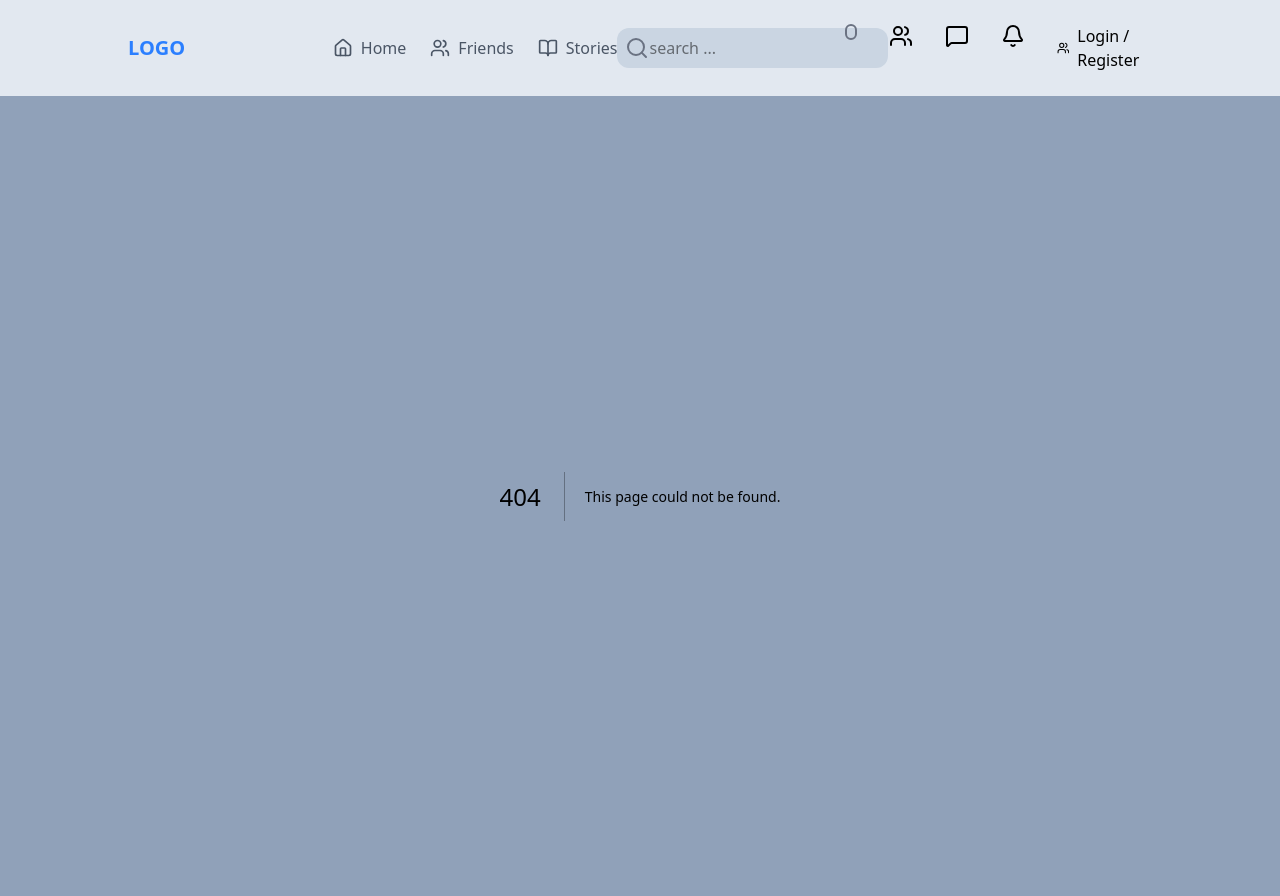
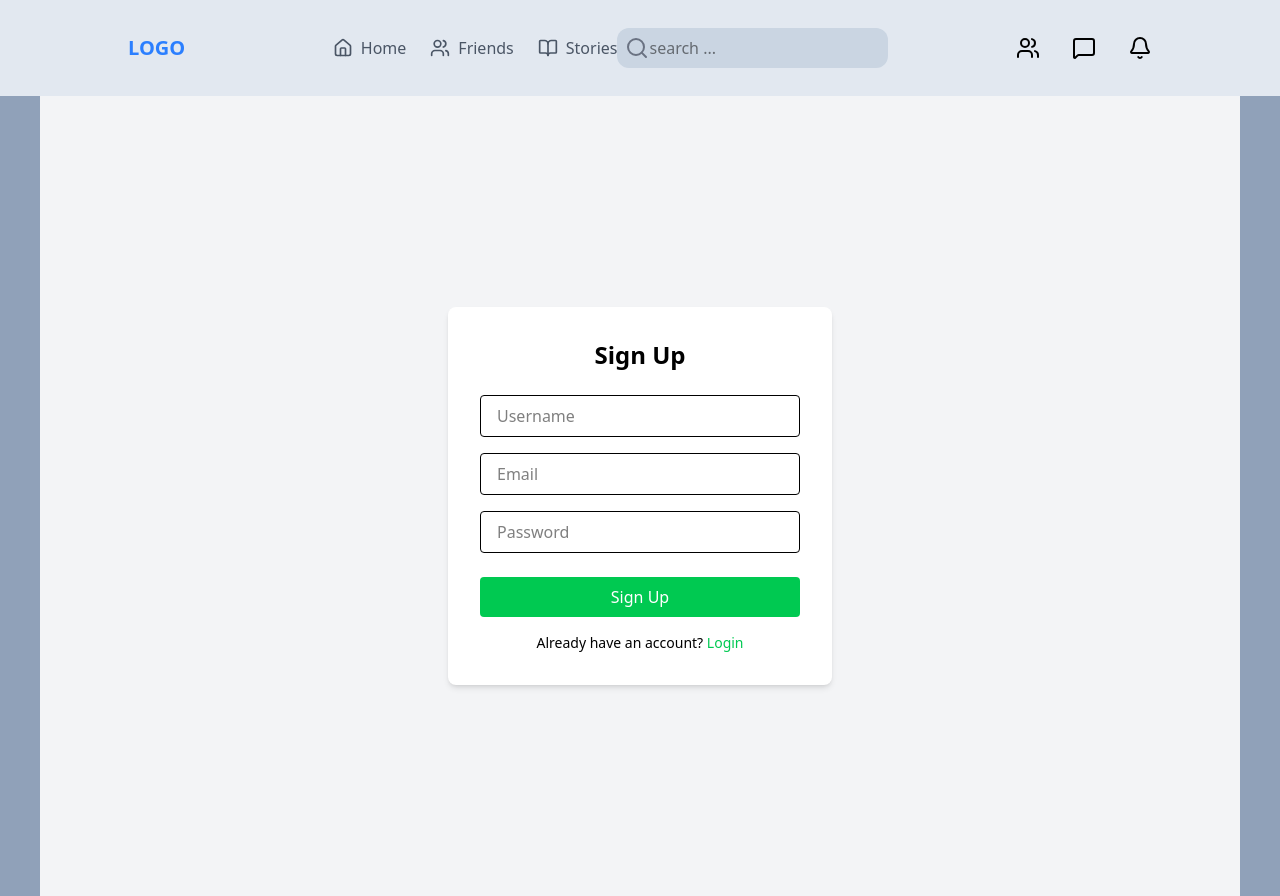
Before and after one commit to abijith-831/Socium, a Next.js app: page /signup in a window 1280 px wide. Before the commit this address had no page. Built offline with nearby package versions, Linux system fonts and the light colour scheme.

Commit message:
prisma changed

```diff
--- a/package.json
+++ b/package.json
@@ -13,6 +13,8 @@
   "dependencies": {
     "@clerk/nextjs": "^6.22.0",
     "@prisma/client": "^6.10.1",
+    "bcrypt": "^6.0.0",
+    "bcryptjs": "^3.0.2",
     "dotenv": "^16.5.0",
     "lucide-react": "^0.515.0",
     "mysql2": "^3.14.1",
@@ -25,6 +27,7 @@
   "devDependencies": {
     "@eslint/eslintrc": "^3",
     "@tailwindcss/postcss": "^4",
+    "@types/bcryptjs": "^2.4.6",
     "@types/node": "^20",
     "@types/react": "^19",
     "@types/react-dom": "^19",
--- /dev/null
+++ b/src/api/auth/signup.ts
@@ -0,0 +1,20 @@
+import { PrismaClient } from '@prisma/client'
+import bcrypt from 'bcryptjs'
+
+const prisma = new PrismaClient()
+
+export async function POST(req: Request) {
+  const { username, email, password } = await req.json()
+  const hashedPassword = await bcrypt.hash(password, 10)
+
+  const existing = await prisma.user.findUnique({ where: { email } })
+  if (existing) {
+    return new Response('User already exists', { status: 400 })
+  }
+
+  const user = await prisma.user.create({
+    data: { username, email, password: hashedPassword }
+  })
+
+  return new Response(JSON.stringify({ success: true, user }), { status: 201 })
+}
--- /dev/null
+++ b/src/app/login/page.tsx
@@ -0,0 +1,44 @@
+'use client'
+
+import { useState } from 'react'
+
+export default function LoginPage() {
+  const [email, setEmail] = useState('')
+  const [password, setPassword] = useState('')
+
+  const handleLogin = async (e: any) => {
+    e.preventDefault()
+    // Call API here
+    console.log({ email, password })
+  }
+
+  return (
+    <div className="min-h-screen flex items-center justify-center bg-gray-100">
+      <form onSubmit={handleLogin} className="bg-white p-8 rounded-lg shadow-md w-full max-w-sm">
+        <h2 className="text-2xl font-semibold mb-6 text-center">Login</h2>
+        <input
+          type="email"
+          placeholder="Email"
+          className="w-full px-4 py-2 border rounded mb-4"
+          value={email}
+          onChange={(e) => setEmail(e.target.value)}
+          required
+        />
+        <input
+          type="password"
+          placeholder="Password"
+          className="w-full px-4 py-2 border rounded mb-6"
+          value={password}
+          onChange={(e) => setPassword(e.target.value)}
+          required
+        />
+        <button type="submit" className="w-full bg-blue-500 text-white py-2 rounded hover:bg-blue-600">
+          Login
+        </button>
+        <p className="text-sm mt-4 text-center">
+          Don't have an account? <a href="/signup" className="text-blue-500">Sign up</a>
+        </p>
+      </form>
+    </div>
+  )
+}
--- /dev/null
+++ b/src/app/signup/page.tsx
@@ -0,0 +1,53 @@
+'use client'
+
+import { useState } from 'react'
+
+export default function SignupPage() {
+  const [username, setUsername] = useState('')
+  const [email, setEmail] = useState('')
+  const [password, setPassword] = useState('')
+
+  const handleSignup = async (e: any) => {
+    e.preventDefault()
+    // Call API here
+    console.log({ username, email, password })
+  }
+
+  return (
+    <div className="min-h-screen flex items-center justify-center bg-gray-100">
+      <form onSubmit={handleSignup} className="bg-white p-8 rounded-lg shadow-md w-full max-w-sm">
+        <h2 className="text-2xl font-semibold mb-6 text-center">Sign Up</h2>
+        <input
+          type="text"
+          placeholder="Username"
+          className="w-full px-4 py-2 border rounded mb-4"
+          value={username}
+          onChange={(e) => setUsername(e.target.value)}
+          required
+        />
+        <input
+          type="email"
+          placeholder="Email"
+          className="w-full px-4 py-2 border rounded mb-4"
+          value={email}
+          onChange={(e) => setEmail(e.target.value)}
+          required
+        />
+        <input
+          type="password"
+          placeholder="Password"
+          className="w-full px-4 py-2 border rounded mb-6"
+          value={password}
+          onChange={(e) => setPassword(e.target.value)}
+          required
+        />
+        <button type="submit" className="w-full bg-green-500 text-white py-2 rounded hover:bg-green-600">
+          Sign Up
+        </button>
+        <p className="text-sm mt-4 text-center">
+          Already have an account? <a href="/login" className="text-green-500">Login</a>
+        </p>
+      </form>
+    </div>
+  )
+}
--- a/src/components/Navbar.tsx
+++ b/src/components/Navbar.tsx
@@ -34,11 +34,6 @@ const Navbar = () => {
        </div>
       </div>
       <div className='right w-[30%] flex  gap-4 xl:gap-8 justify-end'>
-
-            <div className='inline-block h-4 w-4 animte-spin rounded-full border-2 border-gray-500 border-solid  align-[-0.125em] text-surface motion-reduce:animate-[spin_1.5s_linear_infinite ] dark:text-white'></div>
-
-
-
                 <div className="cursor-pointer">
                     <Users className="w-6 h-6" />
                 </div>
@@ -48,15 +43,6 @@ const Navbar = () => {
                 <div className="cursor-pointer">
                     <Bell className="w-6 h-6" />
                 </div>
-
-
-
-                <div className="flex items-center gap-2 cursor-pointer">
-                    <Users className="w-5 h-5" />
-                    <Link href="/signin">Login / Register</Link>
-                </div>
-
-
         <MobileMenu/>
       </div>
     </div>
```
Also changed, not shown: src/api/auth/login.ts (added), 2 other files (tests, documents, lock files or other folders).
